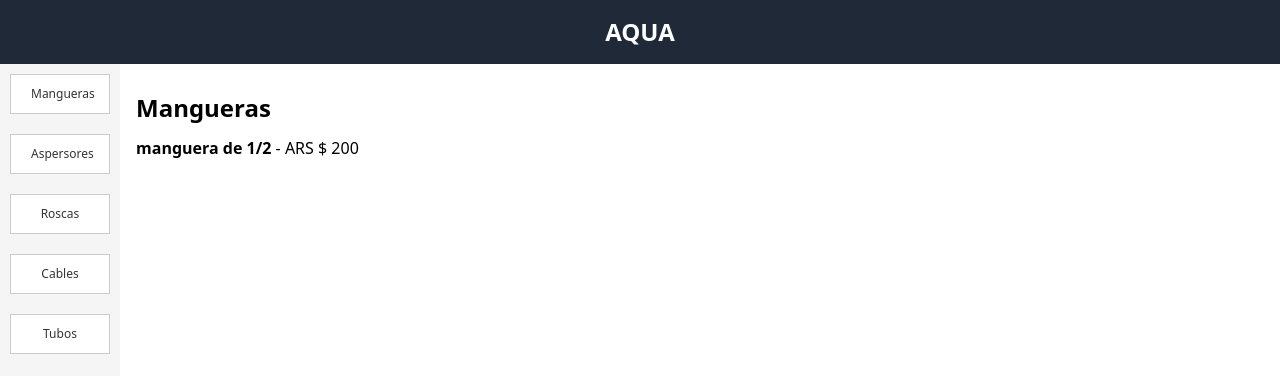
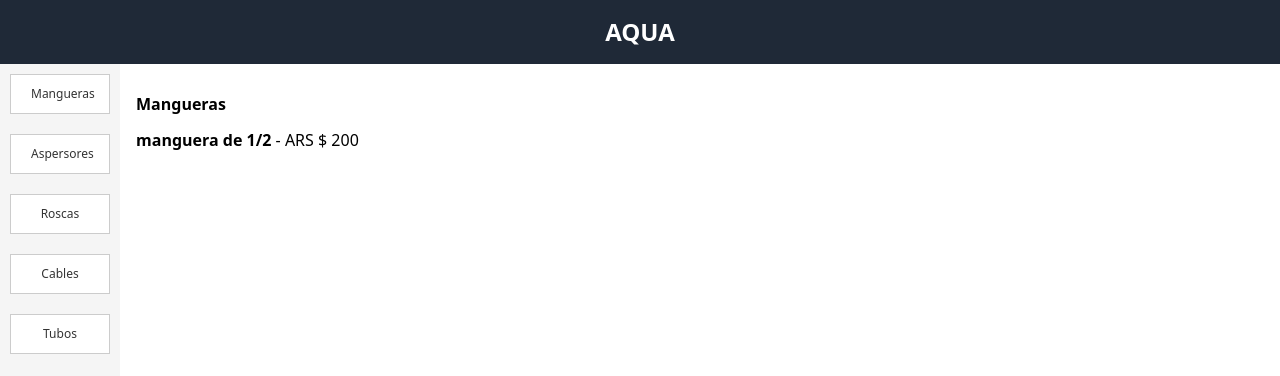
Before and after one commit to dmbruno/AQUA, a React (Create React App) app: page /insumos in a window 1280 px wide. Both pictures are taken after a click on the button "Mangueras". Shown: the top 376 px of the page. Built offline with nearby package versions, Linux system fonts and the light colour scheme.

Commit message:
3er commit

```diff
--- a/src/componentes/Insumos List/InsumosDetail.jsx
+++ b/src/componentes/Insumos List/InsumosDetail.jsx
@@ -4,11 +4,11 @@ const InsumosDetail = ({ insumos, categoriaSeleccionada }) => {
     const insumosCategoria = insumos[categoriaSeleccionada];
 
     return (
-        <div className="insumos-detalle p-4">
-            <h2 className='font-bold text-2xl py-3'>{categoriaSeleccionada}</h2>
-            <ul className="insumo-list">
+        <div className=" p-4">
+            <h2 className='font-bold py-3'>{categoriaSeleccionada}</h2>
+            <ul>
                 {Object.keys(insumosCategoria).map((nombre) => (
-                    <li key={nombre} className="insumo-item mb-2">
+                    <li key={nombre} className="mb-1">
                         <strong>{nombre}</strong> - ARS $ {insumosCategoria[nombre].price}
                     </li>
                 ))}
```
